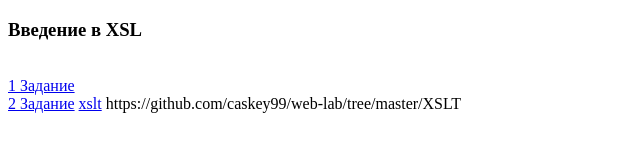
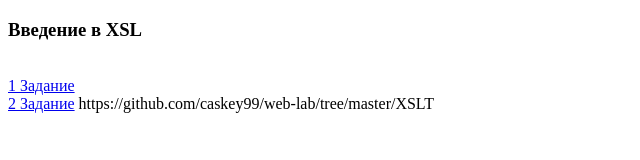
Before and after one commit to caskey99/web-lab, a plain HTML site: page index.html in a window 1280 px wide. Shown: the whole page, without its empty margins (0-640 px from the left). Drawn offline with Linux system fonts and the light colour scheme.

Commit message:
Update index.html

```diff
--- a/index.html
+++ b/index.html
@@ -12,7 +12,6 @@
         <a href="https://github.com/caskey99/web-lab/blob/master/xsl_lab/task1/math.xml">1 Задание</a>
         <br>
         <a href="https://github.com/caskey99/web-lab/tree/master/xsl_lab/task2/save.xml">2 Задание</a>
-        <a href="https://github.com/caskey99/web-lab/blob/master/XSLT/Screenshot_1.png">xslt</a>
     https://github.com/caskey99/web-lab/tree/master/XSLT
   </body>
 </html>
```
